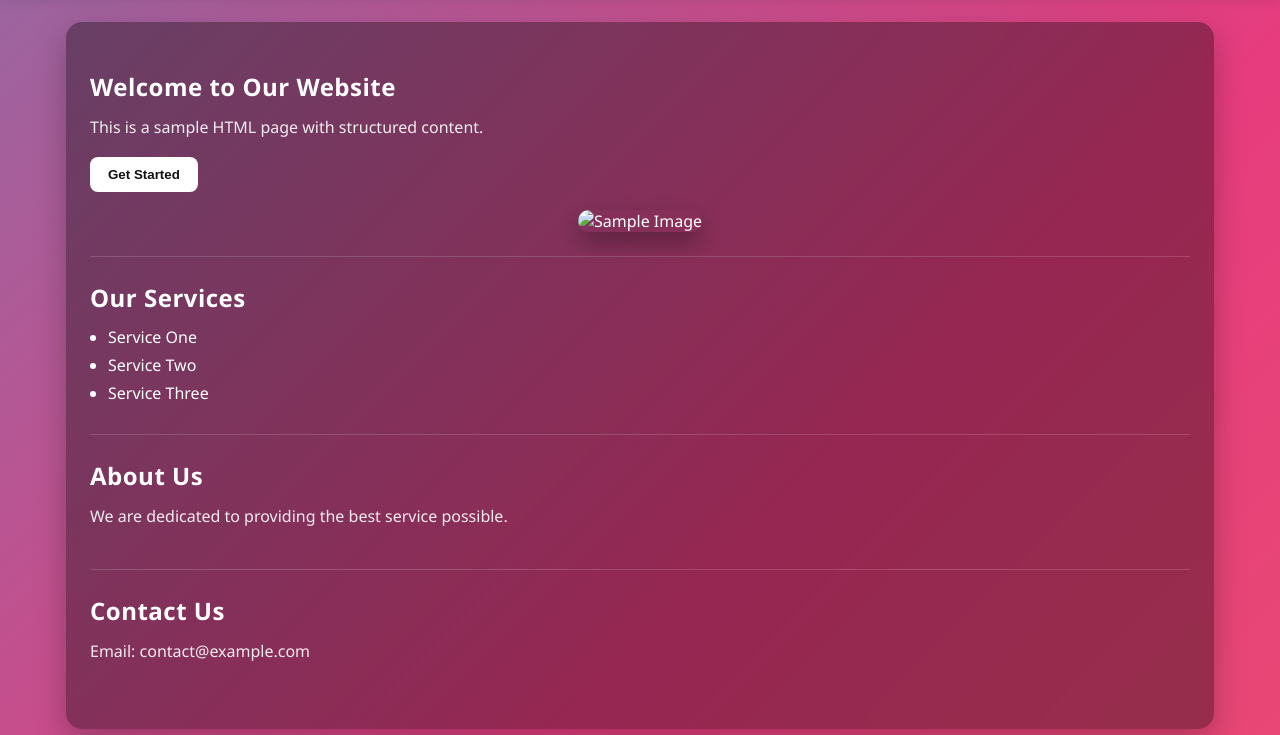
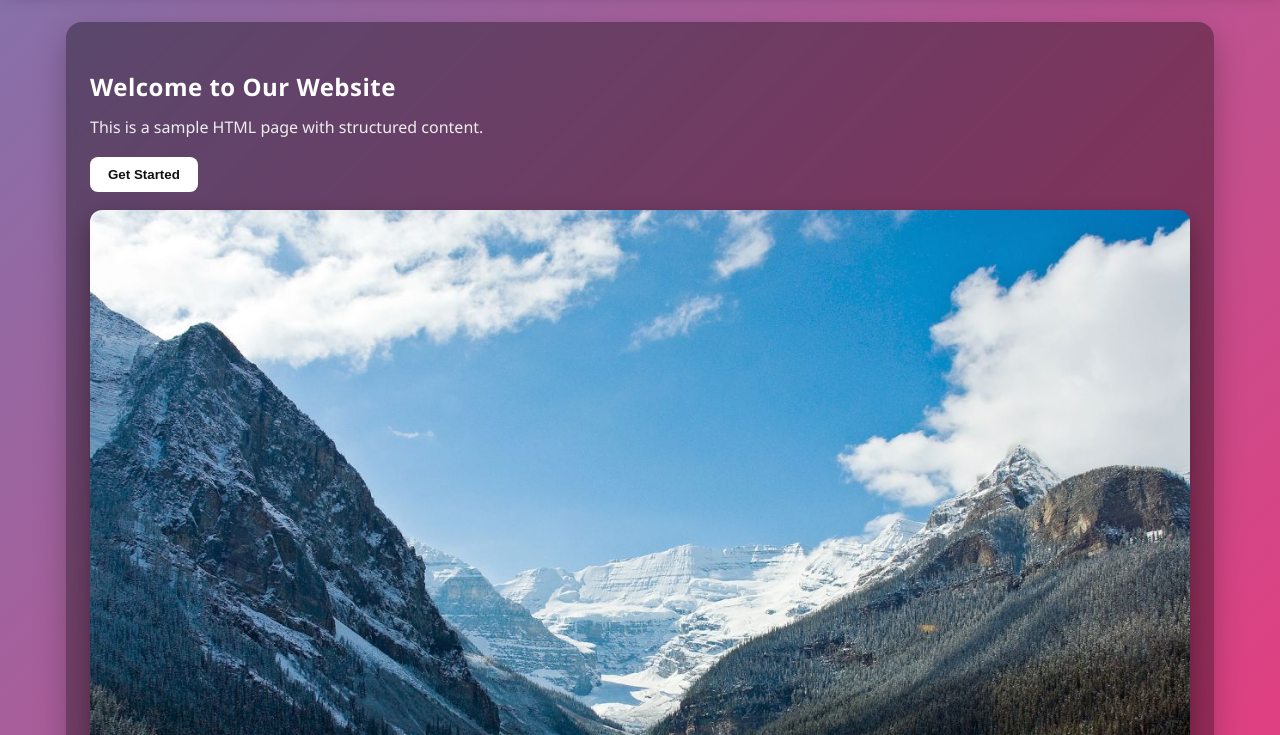
Before and after one commit to poiut23/ITMD542-Lab1-2-1-2026, a plain HTML site: page index.html in a window 1280 px wide. Shown: the part 65-800 px from the top of the page. Drawn offline with Linux system fonts and the light colour scheme.

Commit message:
Fix image source path for correct display in main content section

```diff
--- a/index.html
+++ b/index.html
@@ -46,7 +46,7 @@
             <p>This is a sample HTML page with structured content.</p>
             <button id="get-started">Get Started</button>
             <div class="image">
-                <img src="images/beatiful site.jpg" alt="Sample Image ">
+                <img src="images/BeautifulSite.jpg" alt="Sample Image ">
             </div>
         </section>
 
```
